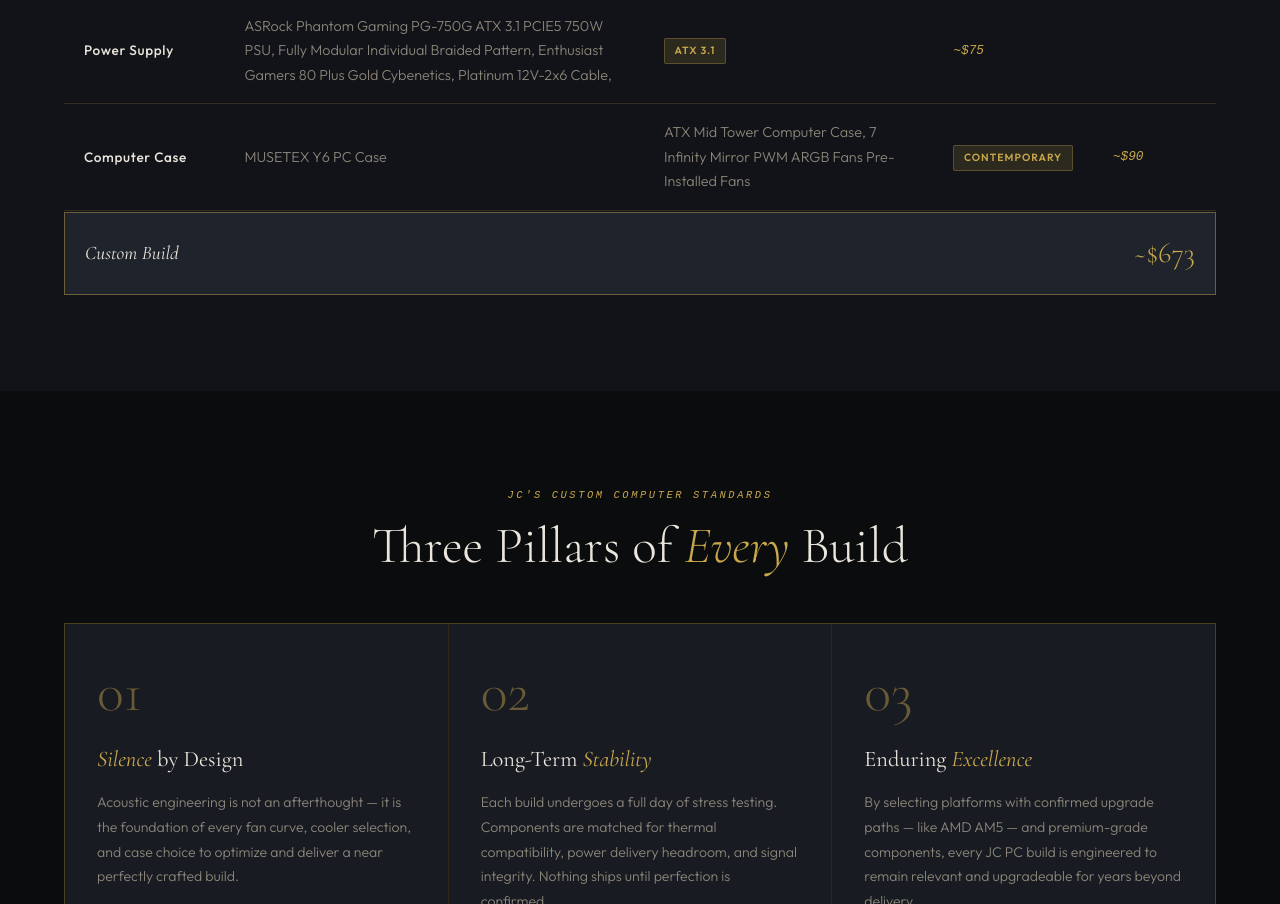
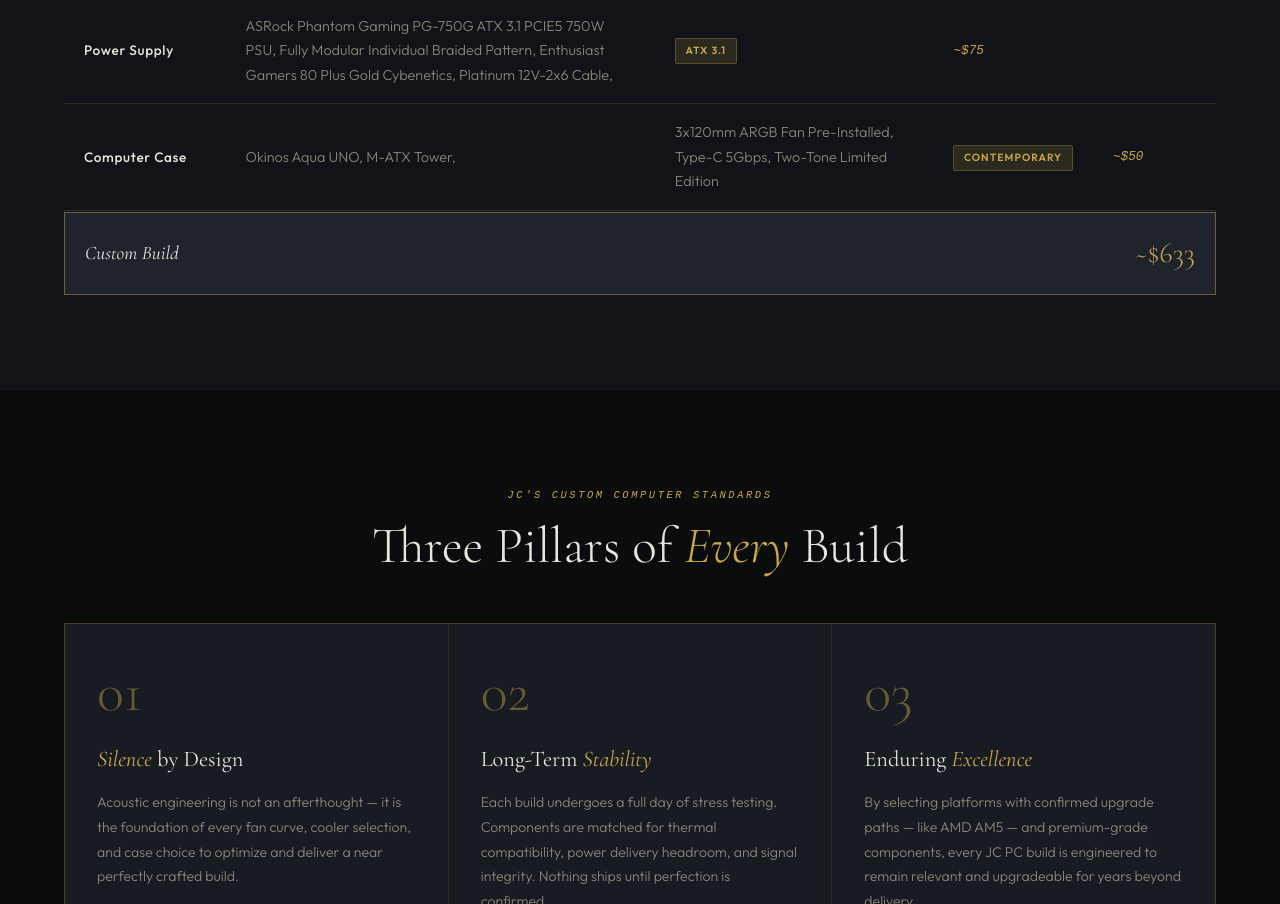
Before and after one commit to colemanjh/pc-website, a plain HTML site: page index.html in a window 1280 px wide. Shown: the part 2610-3514 px from the top of the page. Drawn offline with nearby package versions, Linux system fonts and the light colour scheme; a web font is replaced by a local one.

Commit message:
Confirm Budget 1080p Build

```diff
--- a/index.html
+++ b/index.html
@@ -762,16 +762,16 @@
         </tr>
         <tr>
           <td>Computer Case</td>
-          <td>MUSETEX Y6 PC Case</td>
-          <td>ATX Mid Tower Computer Case, 7 Infinity Mirror PWM ARGB Fans Pre-Installed Fans</td>
+          <td>Okinos Aqua UNO, M-ATX Tower, </td>
+          <td>3x120mm ARGB Fan Pre-Installed, Type-C 5Gbps, Two-Tone Limited Edition</td>
           <td><span class="badge badge-gold">Contemporary</span></td>
-          <td class="price">~$90</td>
+          <td class="price">~$50</td>
         </tr>
       </tbody>
     </table>
     <div class="table-total">
       <span class="table-total-label">Custom Build</span>
-      <span class="table-total-price">~$673</span>
+      <span class="table-total-price">~$633</span>
     </div>
   </div>
 </section>
@@ -872,7 +872,7 @@
         <label for="budget">Approximate Budget</label>
         <select id="budget" name="budget">
           <option value="">Select a range</option>
-          <option>$673 - No ceiling</option>
+          <option>$633 - No ceiling</option>
         </select>
       </div>
       <div class="form-group">
```
